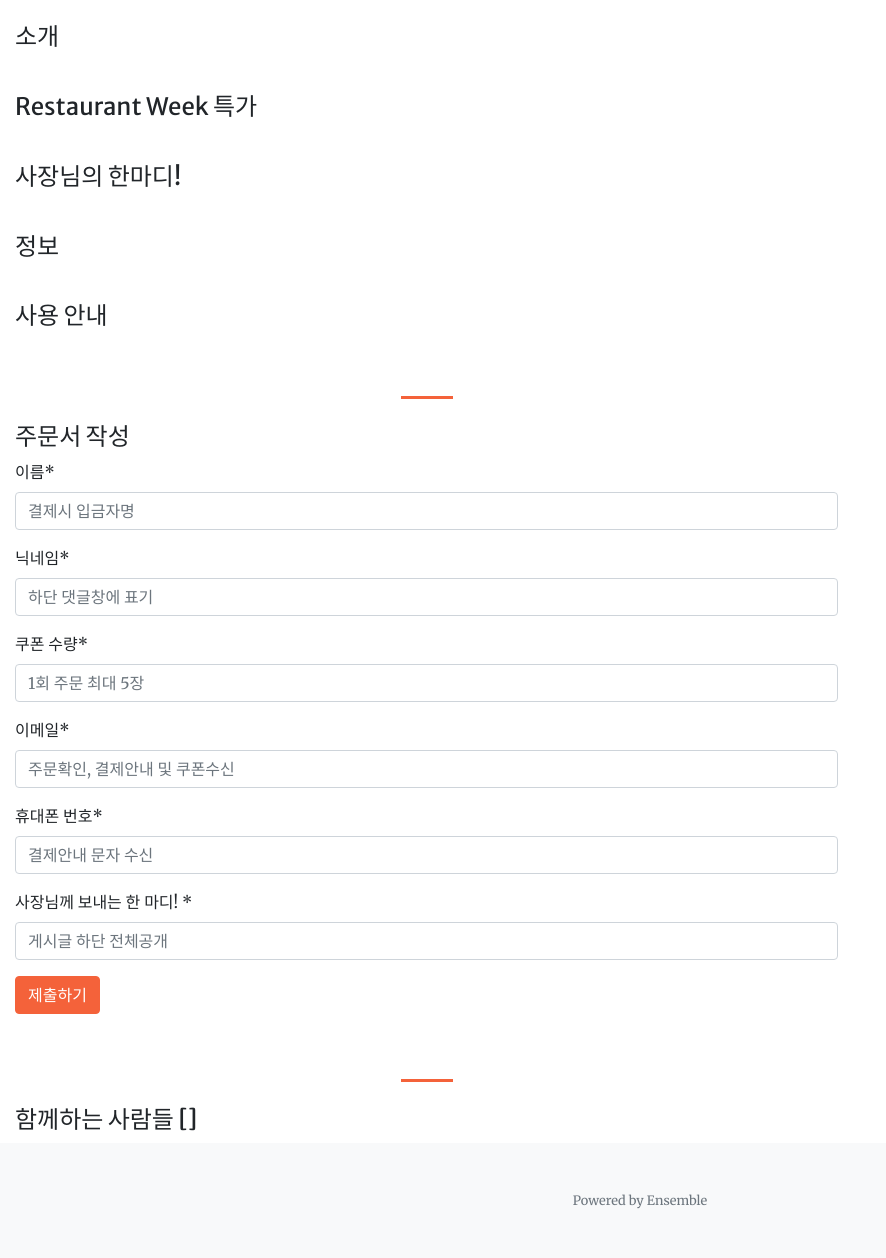
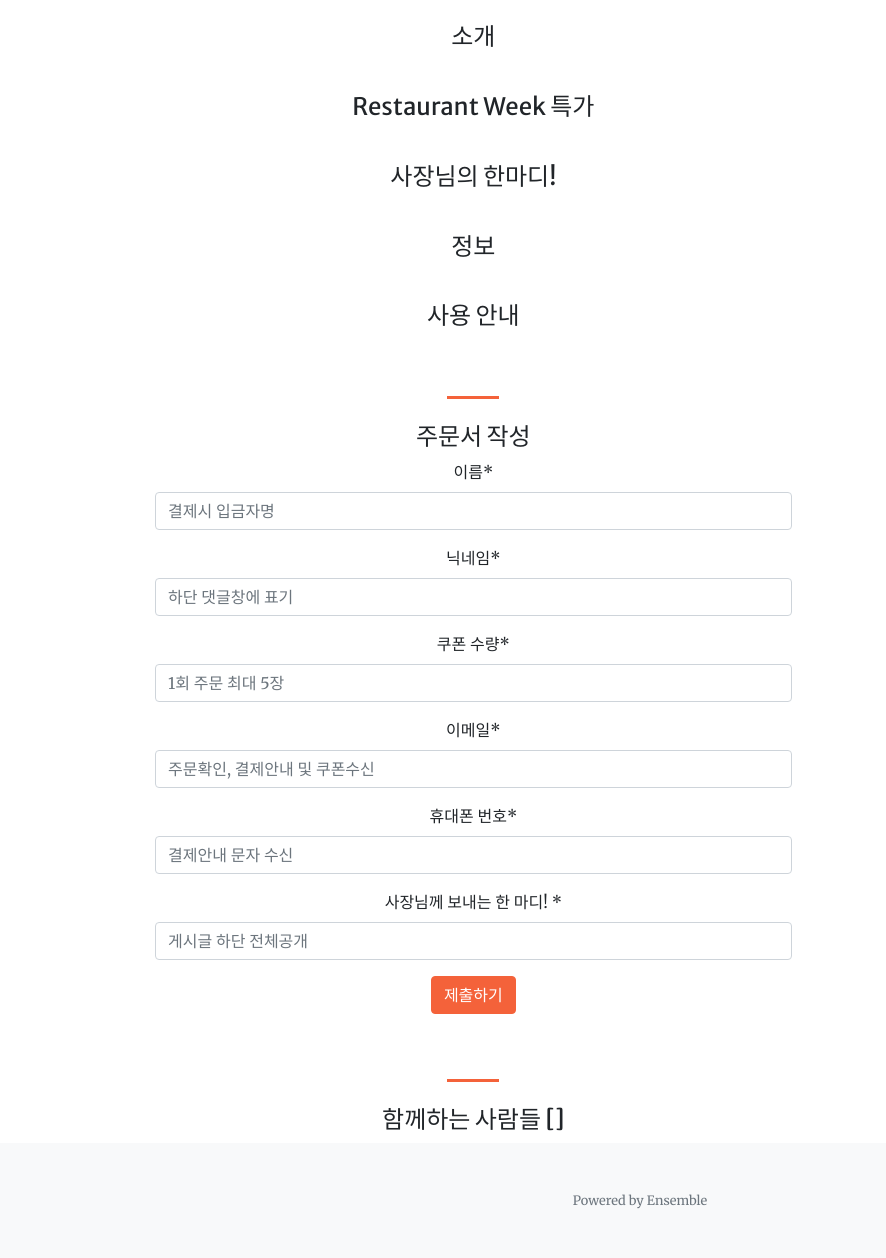
Before and after one commit to Sunny-W-Park/ensemble3, a Django app: template blog/templates/blog_detail.html in a window 1280 px wide. Shown: the part 441-1699 px from the top of the page, without its empty margins (0-886 px from the left). Run offline with Django 3.2, Linux system fonts and the light colour scheme; the template is opened without the code that fills it: values that come from a table or form of the project are taken from there, others are empty; some libraries are stand-ins or nearby versions.

Commit message:
heroku edited

```diff
--- a/blog/templates/blog_detail.html
+++ b/blog/templates/blog_detail.html
@@ -22,9 +22,24 @@
     float: left;
 }
 
+
+#containerr {
+        width: 1000px;
+        margin: 0 auto;
+        text-align: center;
+
+    }
+
+    @media (max-width: 700px) {
+        #containerr {
+            width: auto;
+        }
+    }
+
 </style>
 
-<div class="col-md-8 offset-md-2;">
+<div id="containerr">
+<div class="col-md-8 offset-md-2; style="margin: 0 auto;">
     <h2>{{ post.title }}</h2>
     <small>
         조회수: {{ post.hits  }} |&nbsp;
@@ -166,6 +181,7 @@
     {% endfor %}
 
 </div>
+</div>
 {% endblock %}
 
 
--- a/ensemble_monday/settings.py
+++ b/ensemble_monday/settings.py
@@ -56,6 +56,7 @@
 CRISPY_TEMPLATE_PACK = 'bootstrap4'
 
 MIDDLEWARE = [
+    'whitenoise.middleware.WhiteNoiceMiddleware',
     'django.middleware.security.SecurityMiddleware',
     'django.contrib.sessions.middleware.SessionMiddleware',
     'django.middleware.common.CommonMiddleware',
@@ -161,3 +162,8 @@
 AUTH_USER_MODEL = "users.User" #Custom Auth Model
 
 #Hitcount
+
+# Heroku: Update database configuration from $DATABASE_URL.
+import dj_database_url
+db_from_env = dj_database_url.config(conn_max_age=500)
+DATABASES['default'].update(db_from_env)
--- /dev/null
+++ b/runtime.txt
@@ -0,0 +1 @@
+python-3.8.3
```
Also changed, not shown: requirements.txt (added, +242 -0 lines), 4 other files.
